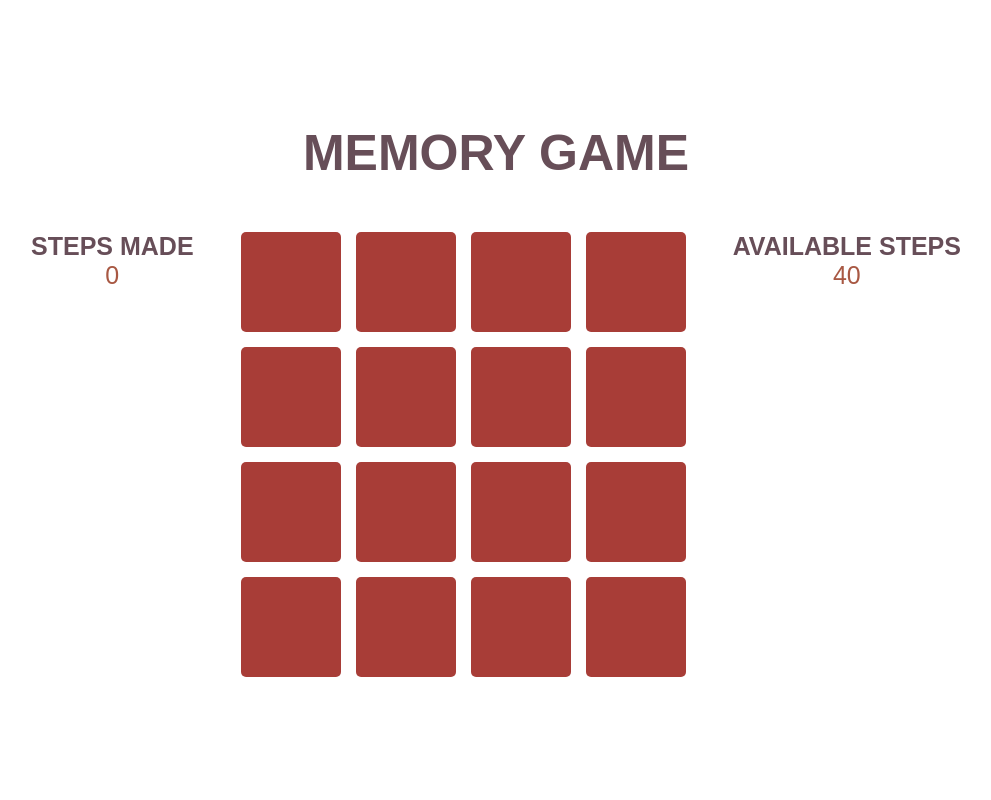
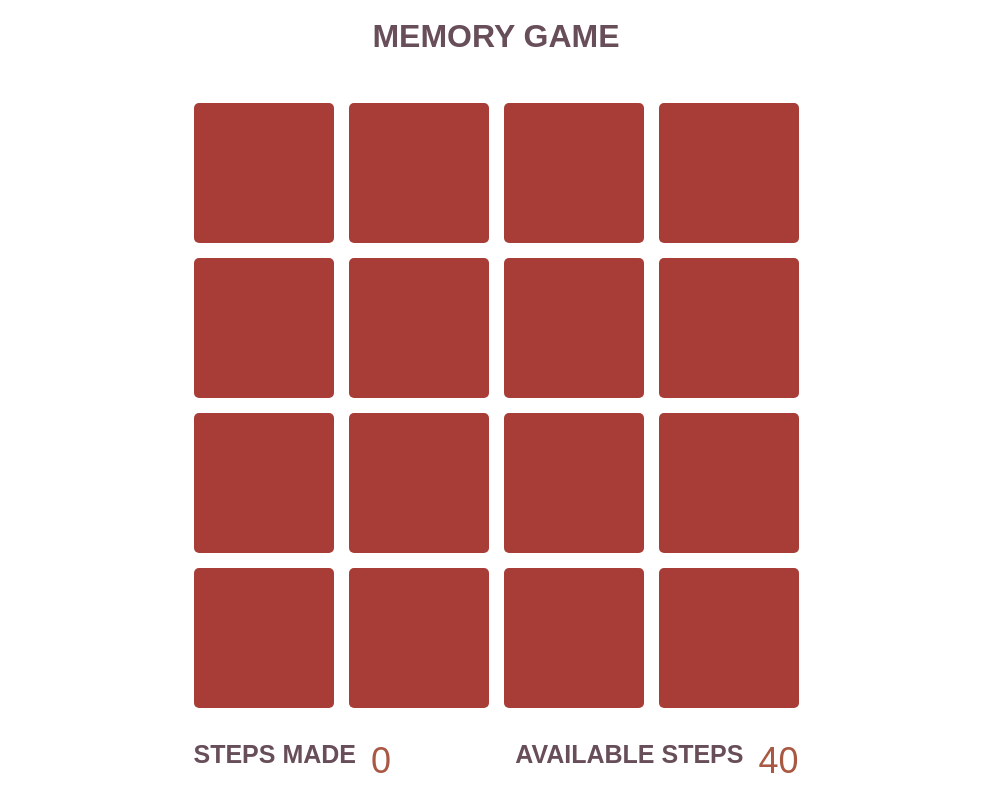
Before and after one commit to olgachichkanova/memory-game, a React app: page / in a window 1280 px wide. Shown: the whole page, without its empty margins (144-1135 px from the left). Built offline with nearby package versions, Linux system fonts and the light colour scheme; a web font is replaced by a local one.

Commit message:
updated board styles

```diff
--- a/src/components/App/App.css
+++ b/src/components/App/App.css
@@ -7,13 +7,17 @@
   height: 100vh;
 }
 .header {
-  font-size: 50px;
   text-align: center;
-  margin-bottom: 50px;
+  margin-bottom: 3rem;
 }
 .board {
-  width: 80%;
   margin: 0 auto;
   display: flex;
-  justify-content: space-evenly;
+  flex-direction: column;
 }
+
+.score {
+  display: flex;
+  justify-content: space-between;
+  margin-top: 2rem;
+}
--- a/src/components/App/App.tsx
+++ b/src/components/App/App.tsx
@@ -33,8 +33,6 @@ export const App = () => {
     <div className="main">
       <h1 className="header">Memory Game</h1>
       <section className="board">
-        <Steps title="Steps made" count={counter} />
-        {isGameFinished && <Result isWinner={isWinner} counter={counter} resetGame={() => handleReset(true)} />}
         <Board
           onCardClick={handleCardClick}
           isWinner={isWinner}
@@ -42,7 +40,11 @@ export const App = () => {
           isReset={isResetGame}
           onReset={(value) => handleReset(value)}
         />
-        <Steps title="Available steps" count={totalSteps - counter} />
+        <div className="score">
+          <Steps title="Steps made" count={counter} />
+          {isGameFinished && <Result isWinner={isWinner} counter={counter} resetGame={() => handleReset(true)} />}
+          <Steps title="Available steps" count={totalSteps - counter} />
+        </div>
       </section>
     </div>
   );
--- a/src/components/Board/Board.css
+++ b/src/components/Board/Board.css
@@ -2,5 +2,5 @@
   display: grid;
   grid-template-columns: repeat(4, 1fr);
   gap: 15px;
-  max-width: 500px;
+  max-width: 605px;
 }
--- a/src/components/Card/Card.css
+++ b/src/components/Card/Card.css
@@ -1,7 +1,7 @@
 .card {
   border-radius: 5px;
-  width: 80px;
-  height: 80px;
+  width: 120px;
+  height: 120px;
   padding: 10px;
   display: flex;
   cursor: pointer;
--- a/src/components/Steps/Steps.css
+++ b/src/components/Steps/Steps.css
@@ -1,3 +1,7 @@
+.steps {
+  display: flex;
+}
+
 h2 {
   font-size: 25px;
   text-align: center;
@@ -5,6 +9,7 @@ h2 {
 
 p {
   color: var(--text-secondary-color);
-  font-size: 25px;
+  font-size: 36px;
   text-align: center;
+  margin-left: 15px;
 }
```
